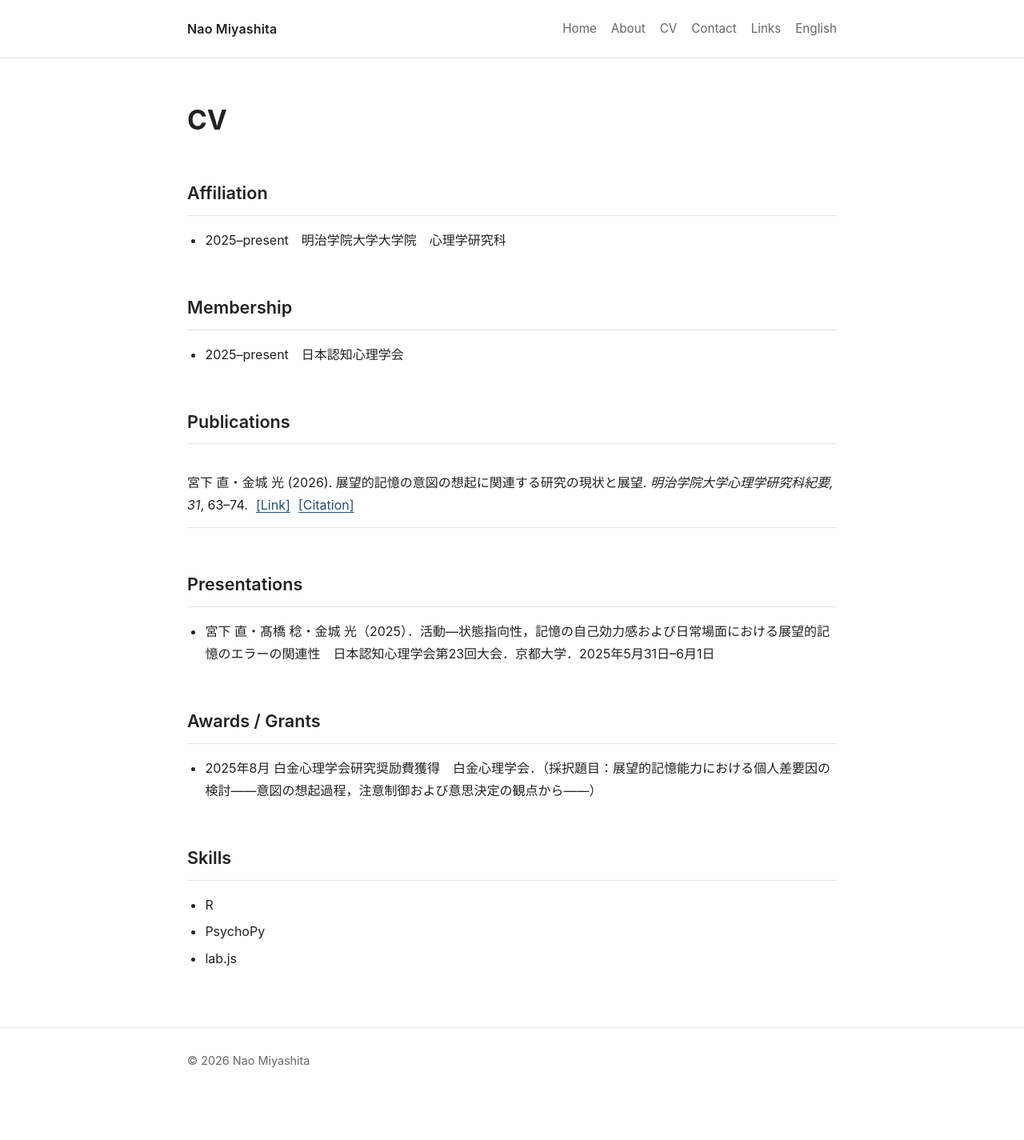
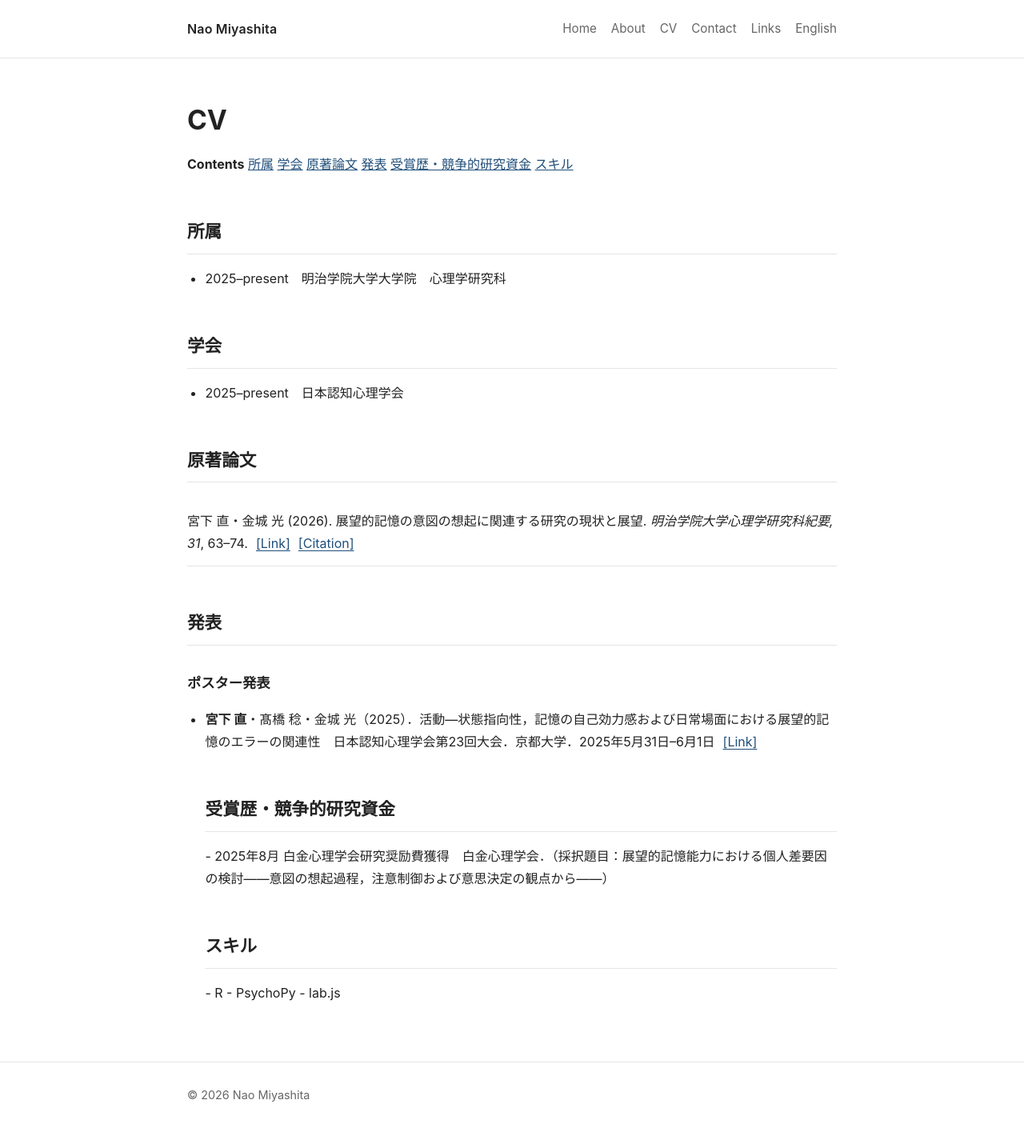
Before and after one commit to naomiyashita/github.io, a Jekyll site: the page built from cv.md, in a window 1280 px wide. Shown: the whole page at 80% size. Built offline with Jekyll 4.4.1, drawn with Linux system fonts in a browser that asks for light colours; before the commit the page ends 1382 px from its top, so only the background shows below that.

Commit message:
Update cv.md

```diff
--- a/cv.md
+++ b/cv.md
@@ -6,16 +6,25 @@ permalink: /cv/
 ---
 
 # CV
+<nav class="page-toc" aria-label="CV contents">
+  <strong>Contents</strong>
+  <a href="#affiliation">所属</a>
+  <a href="#membership">学会</a>
+  <a href="#publications">原著論文</a>
+  <a href="#presentations">発表</a>
+  <a href="#awards-grants">受賞歴・競争的研究資金</a>
+  <a href="#skills">スキル</a>
+</nav>
 
-## Affiliation
+<h2 id="affiliation">所属</h2>
 
 - 2025–present　明治学院大学大学院　心理学研究科
 
-## Membership
+<h2 id="membership">学会</h2>
 
 - 2025–present　日本認知心理学会
 
-## Publications
+<h2 id="publications">原著論文</h2>
 
 <div class="publication-list">
 {% for pub in site.data.publications %}
@@ -39,15 +48,20 @@ permalink: /cv/
   </button>
 </dialog>
 
-## Presentations
+<h2 id="presentations">発表</h2>
 
-- 宮下 直・髙橋 稔・金城 光（2025）．活動―状態指向性，記憶の自己効力感および日常場面における展望的記憶のエラーの関連性　日本認知心理学会第23回大会．京都大学．2025年5月31日–6月1日
+<h3>ポスター発表</h3>
 
-## Awards / Grants
+<ul class="presentation-list">
+  <li>
+    <strong>宮下 直</strong>・髙橋 稔・金城 光（2025）．活動―状態指向性，記憶の自己効力感および日常場面における展望的記憶のエラーの関連性　日本認知心理学会第23回大会．京都大学．2025年5月31日–6月1日
+    <a class="publication-action" href="https://doi.org/10.14875/cogpsy.2025.0_144">[Link]</a>
+
+<h2 id="awards-grants">受賞歴・競争的研究資金</h2>
 
 - 2025年8月 白金心理学会研究奨励費獲得　白金心理学会．（採択題目：展望的記憶能力における個人差要因の検討――意図の想起過程，注意制御および意思決定の観点から――）
 
-## Skills
+<h2 id="skills">スキル</h2>
 
 - R
 - PsychoPy
```
